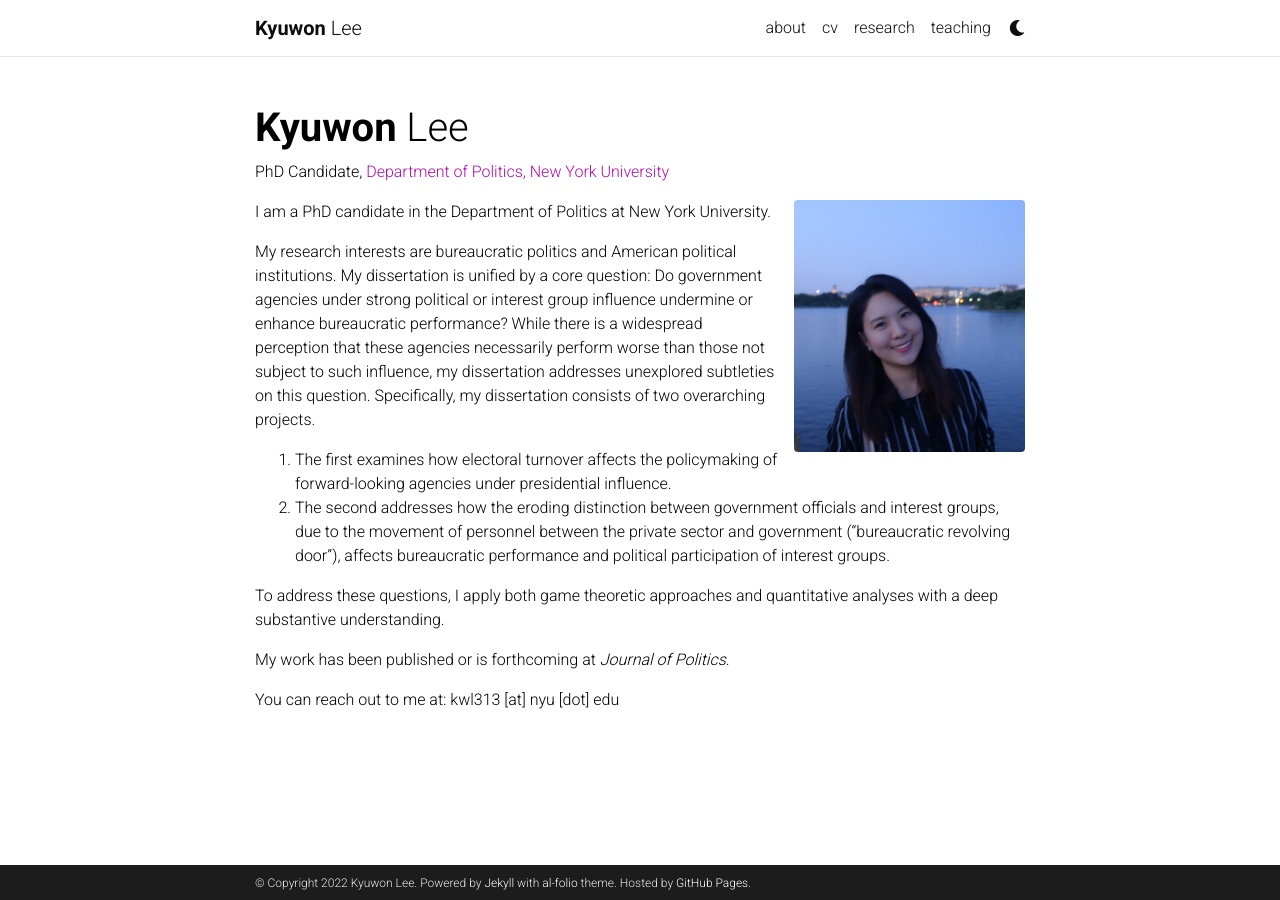
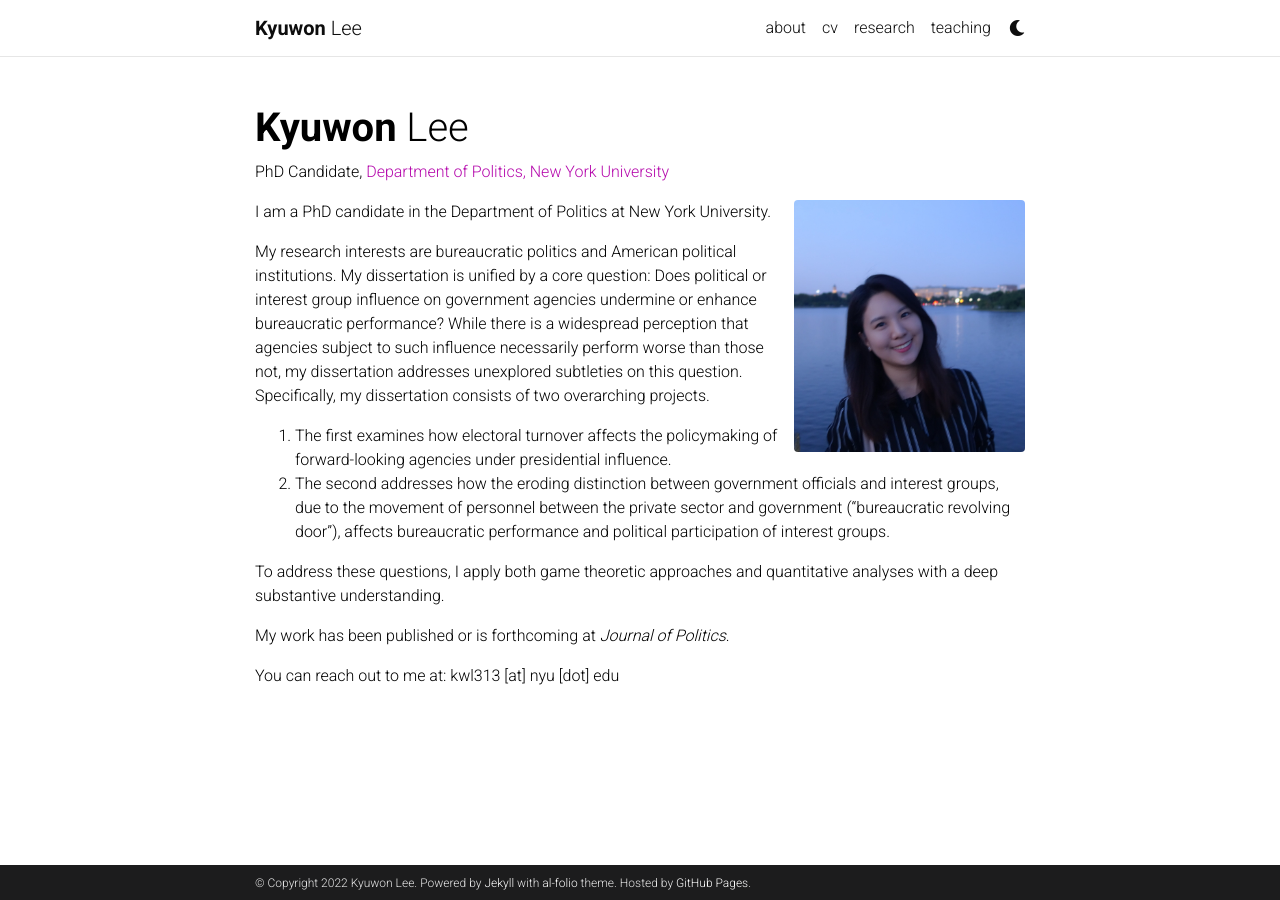
Before and after one commit to kyuwon-lee/kyuwon-lee.github.io, a Jekyll site: the page built from _pages/about.md, in a window 1280 px wide. Built offline with Jekyll 4.4.1, drawn with Linux system fonts in a browser that asks for light colours; full-size pictures stand in for the smaller copies a plugin makes; comment, search, counter and statistics services are not loaded; a style sheet for code colours, icons or effects is not loaded.

Commit message:
Update about.md

```diff
--- a/_pages/about.md
+++ b/_pages/about.md
@@ -17,7 +17,7 @@ profile:
 
 I am a PhD candidate in the Department of Politics at New York University.
 
-My research interests are bureaucratic politics and American political institutions. My dissertation is unified by a core question: Do government agencies under strong political or interest group influence undermine or enhance bureaucratic performance? While there is a widespread perception that these agencies necessarily perform worse than those not subject to such influence, my dissertation addresses unexplored subtleties on this question. Specifically, my dissertation consists of two overarching projects.
+My research interests are bureaucratic politics and American political institutions. My dissertation is unified by a core question: Does political or interest group influence on government agencies undermine or enhance bureaucratic performance? While there is a widespread perception that agencies subject to such influence necessarily perform worse than those not, my dissertation addresses unexplored subtleties on this question. Specifically, my dissertation consists of two overarching projects.
 
 1. The first examines how electoral turnover affects the policymaking of forward-looking agencies under presidential influence.
 2. The second addresses how the eroding distinction between government officials and interest groups, due to the movement of personnel between the private sector and government ("bureaucratic revolving door"), affects bureaucratic performance and political participation of interest groups.
```
